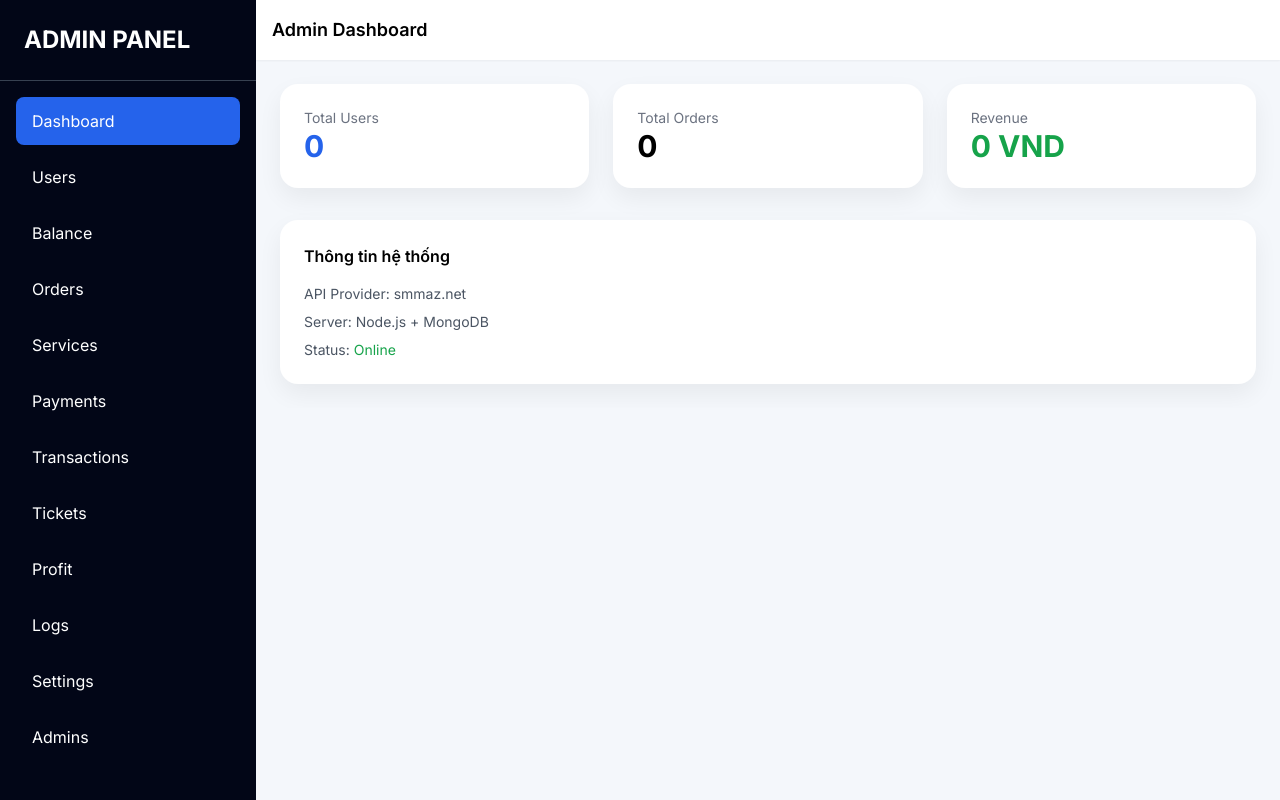
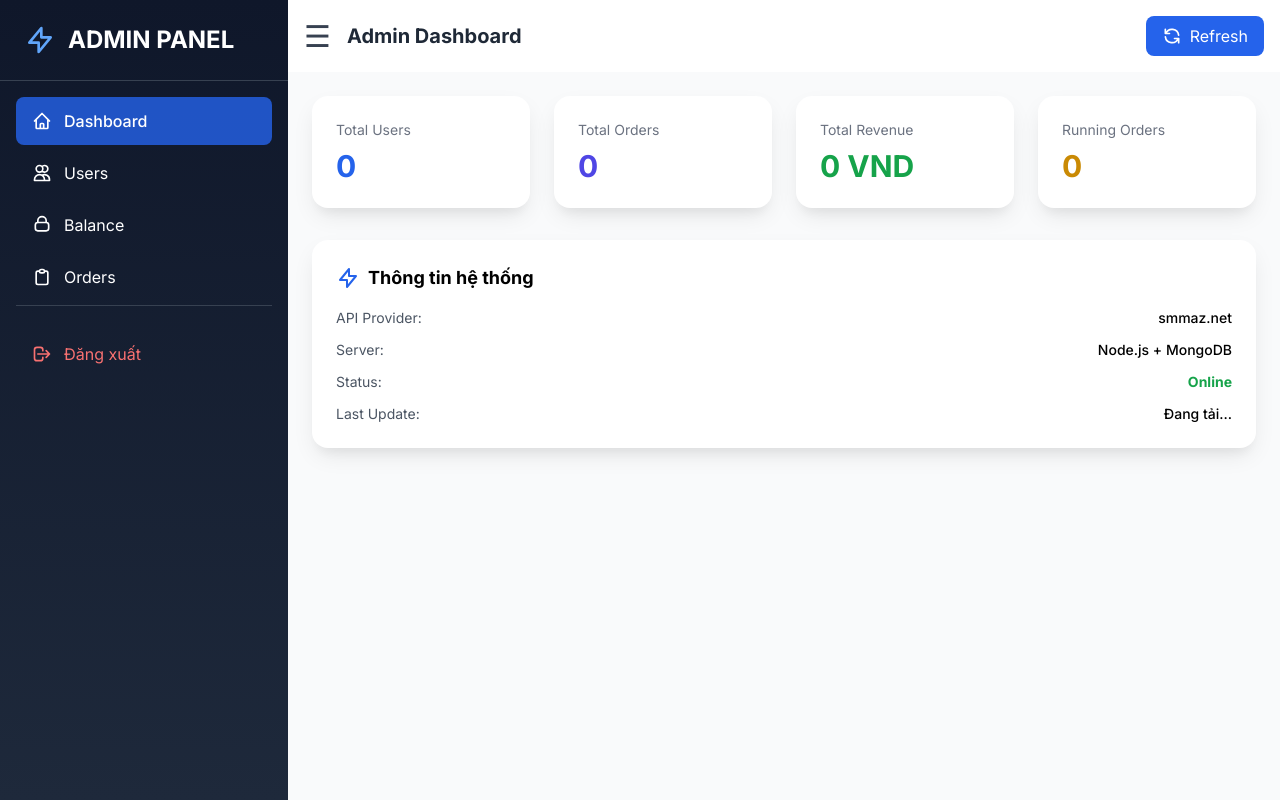
Before and after one commit to hiuhnhaiyen07/dnjune, a website: page views/admin/dashboard.html in a window 1280 px wide. Drawn offline with nearby package versions, Linux system fonts and the light colour scheme; no server answers; sample sign-in values are in the browser's storage.

Commit message:
Update dashboard.html

```diff
--- a/views/admin/dashboard.html
+++ b/views/admin/dashboard.html
@@ -1,321 +1,266 @@
 <!DOCTYPE html>
-<html lang="vi">
+<html lang="vi" class="scroll-smooth">
 
 <head>
-
   <meta charset="UTF-8">
   <meta name="viewport" content="width=device-width, initial-scale=1.0">
-
   <title>Admin Dashboard - SMM Panel</title>
-
   <script src="https://cdn.tailwindcss.com"></script>
-
   <link href="https://fonts.googleapis.com/css2?family=Inter:wght@300;400;500;600;700&display=swap" rel="stylesheet">
 
   <style>
-
-body{
-font-family:'Inter',sans-serif;
-background:#f4f7fb;
+    body {
+      font-family: 'Inter', sans-serif;
+      background: linear-gradient(to bottom right, #f1f5f9, #e2e8f0);
     }
-
-.sidebar{
-background:#020617;
+    .sidebar {
+      background: linear-gradient(to bottom, #0f172a, #1e293b);
     }
-
-.card{
-background:white;
-border-radius:18px;
-box-shadow:0 10px 25px rgba(0,0,0,0.06);
+    .card {
+      background: white;
+      border-radius: 16px;
+      box-shadow: 0 10px 25px -5px rgba(0, 0, 0, 0.1), 0 10px 10px -5px rgba(0, 0, 0, 0.04);
+      transition: all 0.3s ease;
     }
-
-#sidebar{
-transition:all .3s;
+    .card:hover {
+      transform: translateY(-5px);
+      box-shadow: 0 20px 25px -5px rgba(0, 0, 0, 0.15);
     }
-
-@media (max-width:768px){
-
-#sidebar{
-position:fixed;
-left:-260px;
-top:0;
-height:100%;
-z-index:50;
+    #overlay {
+      backdrop-filter: blur(4px);
+      transition: opacity 0.3s ease;
     }
-
-#sidebar.open{
-left:0;
+    .loader {
+      border: 4px solid #f3f3f3;
+      border-top: 4px solid #3b82f6;
+      border-radius: 50%;
+      width: 40px;
+      height: 40px;
+      animation: spin 1s linear infinite;
+      margin: 0 auto;
     }
-
+    @keyframes spin {
+      0% { transform: rotate(0deg); }
+      100% { transform: rotate(360deg); }
     }
-
-#overlay{
-position:fixed;
-top:0;
-left:0;
-width:100%;
-height:100%;
-background:rgba(0,0,0,.4);
-display:none;
-z-index:40;
-}
-
-#overlay.show{
-display:block;
-}
-
   </style>
-
 </head>
 
-<body>
+<body class="antialiased">
 
-<div id="overlay"></div>
+<!-- OVERLAY -->
+<div id="overlay" class="fixed inset-0 bg-black/50 z-40 hidden transition-opacity duration-300"></div>
 
-<div class="flex h-screen">
+<div class="flex h-screen overflow-hidden">
 
   <!-- SIDEBAR -->
-
-<div id="sidebar" class="sidebar w-64 text-white flex flex-col">
-
-<div class="p-6 text-2xl font-bold border-b border-gray-700">
+  <div id="sidebar" class="fixed inset-y-0 left-0 w-72 bg-gradient-to-b from-slate-900 to-slate-800 text-white transform -translate-x-full transition-transform duration-300 ease-in-out z-50 md:static md:translate-x-0">
+    <div class="p-6 text-2xl font-bold border-b border-gray-700 flex items-center gap-3">
+      <svg class="w-8 h-8 text-blue-400" fill="none" viewBox="0 0 24 24" stroke="currentColor">
+        <path stroke-linecap="round" stroke-linejoin="round" stroke-width="2" d="M13 10V3L4 14h7v7l9-11h-7z" />
+      </svg>
       ADMIN PANEL
     </div>
 
-<nav class="flex-1 p-4 space-y-2">
-
-<a href="dashboard.html" class="block px-4 py-3 rounded-lg bg-blue-600">
+    <nav class="p-4 space-y-1 overflow-y-auto">
+      <a href="dashboard.html" class="flex items-center px-4 py-3 rounded-lg bg-blue-600/80 text-white font-medium">
+        <svg class="w-5 h-5 mr-3" fill="none" viewBox="0 0 24 24" stroke="currentColor">
+          <path stroke-linecap="round" stroke-linejoin="round" stroke-width="2" d="M3 12l2-2m0 0l7-7 7 7M5 10v10a1 1 0 001 1h3m10-11l2 2m-2-2v10a1 1 0 01-1 1h-3m-6 0a1 1 0 001-1v-4a1 1 0 011-1h2a1 1 0 011 1v4a1 1 0 001 1m-6 0h6" />
+        </svg>
         Dashboard
       </a>
 
-<a href="users.html" class="block px-4 py-3 rounded-lg hover:bg-gray-700">
+      <a href="users.html" class="flex items-center px-4 py-3 rounded-lg hover:bg-gray-800/50 transition-colors">
+        <svg class="w-5 h-5 mr-3" fill="none" viewBox="0 0 24 24" stroke="currentColor">
+          <path stroke-linecap="round" stroke-linejoin="round" stroke-width="2" d="M12 4.354a4 4 0 110 5.292M15 21H3v-1a6 6 0 0112 0v1zm0 0h6v-1a6 6 0 00-9-5.197M13 7a4 4 0 11-8 0 4 4 0 018 0z" />
+        </svg>
         Users
       </a>
 
-<a href="balance.html" class="block px-4 py-3 rounded-lg hover:bg-gray-700">
+      <a href="balance.html" class="flex items-center px-4 py-3 rounded-lg hover:bg-gray-800/50 transition-colors">
+        <svg class="w-5 h-5 mr-3" fill="none" viewBox="0 0 24 24" stroke="currentColor">
+          <path stroke-linecap="round" stroke-linejoin="round" stroke-width="2" d="M17 9V7a5 5 0 00-10 0v2m-3 7a3 3 0 003 3h10a3 3 0 003-3v-4a3 3 0 00-3-3H7a3 3 0 00-3 3v4z" />
+        </svg>
         Balance
       </a>
 
-<a href="orders.html" class="block px-4 py-3 rounded-lg hover:bg-gray-700">
+      <a href="orders.html" class="flex items-center px-4 py-3 rounded-lg hover:bg-gray-800/50 transition-colors">
+        <svg class="w-5 h-5 mr-3" fill="none" viewBox="0 0 24 24" stroke="currentColor">
+          <path stroke-linecap="round" stroke-linejoin="round" stroke-width="2" d="M9 5H7a2 2 0 00-2 2v12a2 2 0 002 2h10a2 2 0 002-2V7a2 2 0 00-2-2h-2M9 5a2 2 0 002 2h2a2 2 0 002-2M9 5a2 2 0 012-2h2a2 2 0 012 2" />
+        </svg>
         Orders
       </a>
 
-<a href="services.html" class="block px-4 py-3 rounded-lg hover:bg-gray-700">
-Services
-</a>
+      <!-- Các link khác giữ nguyên hoặc thêm tương tự -->
 
-<a href="payments.html" class="block px-4 py-3 rounded-lg hover:bg-gray-700">
-Payments
-</a>
-
-<a href="transactions.html" class="block px-4 py-3 rounded-lg hover:bg-gray-700">
-Transactions
-</a>
-
-<a href="tickets.html" class="block px-4 py-3 rounded-lg hover:bg-gray-700">
-Tickets
-</a>
-
-<a href="profit.html" class="block px-4 py-3 rounded-lg hover:bg-gray-700">
-Profit
-</a>
-
-<a href="logs.html" class="block px-4 py-3 rounded-lg hover:bg-gray-700">
-Logs
-</a>
-
-<a href="settings.html" class="block px-4 py-3 rounded-lg hover:bg-gray-700">
-Settings
-</a>
-
-<a href="admins.html" class="block px-4 py-3 rounded-lg hover:bg-gray-700">
-Admins
-</a>
-
+      <div class="pt-6 mt-6 border-t border-gray-700">
+        <button onclick="logout()" class="flex items-center w-full px-4 py-3 rounded-lg text-red-400 hover:bg-red-900/30 transition-colors">
+          <svg class="w-5 h-5 mr-3" fill="none" viewBox="0 0 24 24" stroke="currentColor">
+            <path stroke-linecap="round" stroke-linejoin="round" stroke-width="2" d="M17 16l4-4m0 0l-4-4m4 4H7m6 4v1a3 3 0 01-3 3H6a3 3 0 01-3-3V7a3 3 0 013-3h4a3 3 0 013 3v1" />
+          </svg>
+          Đăng xuất
+        </button>
+      </div>
     </nav>
-
   </div>
 
-<!-- MAIN -->
+  <!-- MAIN CONTENT -->
+  <div class="flex-1 flex flex-col overflow-hidden">
 
-<div class="flex-1 flex flex-col">
-
-<header class="bg-white shadow-sm p-4 flex items-center gap-3">
-
-<button id="menuBtn" class="text-2xl md:hidden">
+    <header class="bg-white shadow-sm p-4 flex items-center justify-between">
+      <div class="flex items-center gap-4">
+        <!-- Nút 3 gạch luôn hiện -->
+        <button id="menuBtn" class="text-3xl text-gray-700 hover:text-blue-600 transition">
           ☰
         </button>
+        <h1 class="text-xl font-bold text-gray-800">Admin Dashboard</h1>
+      </div>
 
-<h1 class="font-semibold text-lg">
-Admin Dashboard
-</h1>
-
+      <button onclick="loadStats()" class="px-4 py-2 bg-blue-600 text-white rounded-lg hover:bg-blue-700 transition flex items-center gap-2">
+        <svg class="w-5 h-5" fill="none" viewBox="0 0 24 24" stroke="currentColor">
+          <path stroke-linecap="round" stroke-linejoin="round" stroke-width="2" d="M4 4v5h.582m15.356 2A8.001 8.001 0 004.582 9m0 0H9m11 11v-5h-.581m0 0a8.003 8.003 0 01-15.357-2m15.357 2H15" />
+        </svg>
+        Refresh
+      </button>
     </header>
 
-<main class="p-6 overflow-y-auto">
+    <main class="p-6 overflow-y-auto bg-gray-50 flex-1">
+      <!-- Loading -->
+      <div id="loading" class="text-center py-12 hidden">
+        <div class="loader mx-auto"></div>
+        <p class="mt-4 text-gray-500">Đang tải dữ liệu...</p>
+      </div>
 
-<!-- STATS -->
-
-<div class="grid md:grid-cols-3 gap-6 mb-8">
-
+      <!-- STATS GRID -->
+      <div class="grid grid-cols-1 sm:grid-cols-2 lg:grid-cols-4 gap-6 mb-8">
         <div class="card p-6">
-
-<p class="text-gray-500 text-sm">
-Total Users
-</p>
-
-<h2 class="text-3xl font-bold text-blue-600" id="users">
-0
-</h2>
-
+          <p class="text-sm text-gray-500">Total Users</p>
+          <h2 id="users" class="text-3xl font-bold text-blue-600 mt-2">0</h2>
         </div>
 
         <div class="card p-6">
-
-<p class="text-gray-500 text-sm">
-Total Orders
-</p>
-
-<h2 class="text-3xl font-bold" id="orders">
-0
-</h2>
-
+          <p class="text-sm text-gray-500">Total Orders</p>
+          <h2 id="orders" class="text-3xl font-bold text-indigo-600 mt-2">0</h2>
         </div>
 
         <div class="card p-6">
-
-<p class="text-gray-500 text-sm">
-Revenue
-</p>
-
-<h2 class="text-3xl font-bold text-green-600" id="revenue">
-0 VND
-</h2>
-
+          <p class="text-sm text-gray-500">Total Revenue</p>
+          <h2 id="revenue" class="text-3xl font-bold text-green-600 mt-2">0 VND</h2>
         </div>
 
+        <div class="card p-6">
+          <p class="text-sm text-gray-500">Running Orders</p>
+          <h2 id="runningOrders" class="text-3xl font-bold text-yellow-600 mt-2">0</h2>
+        </div>
       </div>
 
       <!-- SYSTEM INFO -->
-
       <div class="card p-6">
-
-<h2 class="font-semibold mb-4">
+        <h2 class="font-bold text-lg mb-4 flex items-center gap-2">
+          <svg class="w-6 h-6 text-blue-600" fill="none" viewBox="0 0 24 24" stroke="currentColor">
+            <path stroke-linecap="round" stroke-linejoin="round" stroke-width="2" d="M13 10V3L4 14h7v7l9-11h-7z" />
+          </svg>
           Thông tin hệ thống
         </h2>
-
-<div class="space-y-2 text-sm text-gray-600">
-
-<div>
-API Provider: smmaz.net
+        <div class="space-y-3 text-sm">
+          <div class="flex justify-between">
+            <span class="text-gray-600">API Provider:</span>
+            <span class="font-medium">smmaz.net</span>
           </div>
-
-<div>
-Server: Node.js + MongoDB
+          <div class="flex justify-between">
+            <span class="text-gray-600">Server:</span>
+            <span class="font-medium">Node.js + MongoDB</span>
           </div>
-
-<div>
-Status: <span class="text-green-600">Online</span>
+          <div class="flex justify-between">
+            <span class="text-gray-600">Status:</span>
+            <span class="text-green-600 font-bold">Online</span>
           </div>
-
+          <div class="flex justify-between">
+            <span class="text-gray-600">Last Update:</span>
+            <span id="lastUpdate" class="font-medium">Đang tải...</span>
           </div>
-
         </div>
-
+      </div>
     </main>
-
   </div>
-
 </div>
 
 <script>
+  const token = localStorage.getItem("token");
+  const user = JSON.parse(localStorage.getItem("user") || "{}");
 
-const token = localStorage.getItem("token")
-const user = JSON.parse(localStorage.getItem("user") || "{}")
-
-if(!token){
-window.location="../login.html"
+  if (!token) {
+    window.location = "../login.html";
   }
 
-/* CHECK ADMIN */
-
-if(user.role !== "admin"){
-alert("Không có quyền admin")
-window.location="../dashboard.html"
+  if (user.role !== "admin") {
+    alert("Bạn không có quyền truy cập khu vực Admin!");
+    window.location = "../dashboard.html";
   }
 
-/* LOAD STATS */
+  // Sidebar toggle mượt mà
+  const menuBtn = document.getElementById("menuBtn");
+  const sidebar = document.getElementById("sidebar");
+  const overlay = document.getElementById("overlay");
 
-async function loadStats(){
-
-try{
-
-const res = await fetch("/api/admin/stats",{
-headers:{
-Authorization:"Bearer "+token
-}
-})
-
-if(res.status === 401){
-logout()
-return
+  function toggleSidebar() {
+    sidebar.classList.toggle("-translate-x-full");
+    overlay.classList.toggle("hidden");
   }
 
-const data = await res.json()
+  menuBtn.addEventListener("click", toggleSidebar);
+  overlay.addEventListener("click", toggleSidebar);
 
-document.getElementById("users").innerText = data.users || 0
-document.getElementById("orders").innerText = data.orders || 0
+  // Đóng sidebar khi click link trên mobile
+  document.querySelectorAll('#sidebar a').forEach(link => {
+    link.addEventListener("click", () => {
+      if (window.innerWidth < 768) toggleSidebar();
+    });
+  });
 
-document.getElementById("revenue").innerText =
-Number(data.revenue || 0).toLocaleString() + " VND"
+  // Load stats
+  async function loadStats() {
+    const loading = document.getElementById("loading");
+    loading.classList.remove("hidden");
 
-}catch(e){
+    try {
+      const res = await fetch("/api/admin/stats", {
+        headers: { Authorization: "Bearer " + token }
+      });
 
-console.log("API lỗi")
-
+      if (res.status === 401) {
+        logout();
+        return;
       }
 
+      if (!res.ok) throw new Error("API error");
+
+      const data = await res.json();
+
+      document.getElementById("users").innerText = data.users?.toLocaleString() || "0";
+      document.getElementById("orders").innerText = data.orders?.toLocaleString() || "0";
+      document.getElementById("revenue").innerText = Number(data.revenue || 0).toLocaleString() + " VND";
+      document.getElementById("runningOrders").innerText = data.runningOrders?.toLocaleString() || "0";
+
+      document.getElementById("lastUpdate").innerText = new Date().toLocaleString("vi-VN");
+    } catch (e) {
+      console.error("Load stats error:", e);
+    } finally {
+      loading.classList.add("hidden");
+    }
   }
 
-/* SIDEBAR */
-
-const menuBtn = document.getElementById("menuBtn")
-const sidebar = document.getElementById("sidebar")
-const overlay = document.getElementById("overlay")
-
-if(menuBtn){
-
-menuBtn.addEventListener("click",()=>{
-
-sidebar.classList.toggle("open")
-overlay.classList.toggle("show")
-
-})
-
-overlay.addEventListener("click",()=>{
-
-sidebar.classList.remove("open")
-overlay.classList.remove("show")
-
-})
-
+  function logout() {
+    if (confirm("Bạn có chắc chắn muốn đăng xuất?")) {
+      localStorage.removeItem("token");
+      localStorage.removeItem("user");
+      window.location = "../login.html";
+    }
   }
 
-/* LOGOUT */
-
-function logout(){
-
-localStorage.removeItem("token")
-localStorage.removeItem("user")
-
-window.location="../login.html"
-
-}
-
-loadStats()
-
-setInterval(loadStats,30000)
-
+  // Khởi động
+  loadStats();
+  setInterval(loadStats, 30000);
 </script>
 
 </body>
```
Lines whose indentation alone changed are shown as unchanged.
